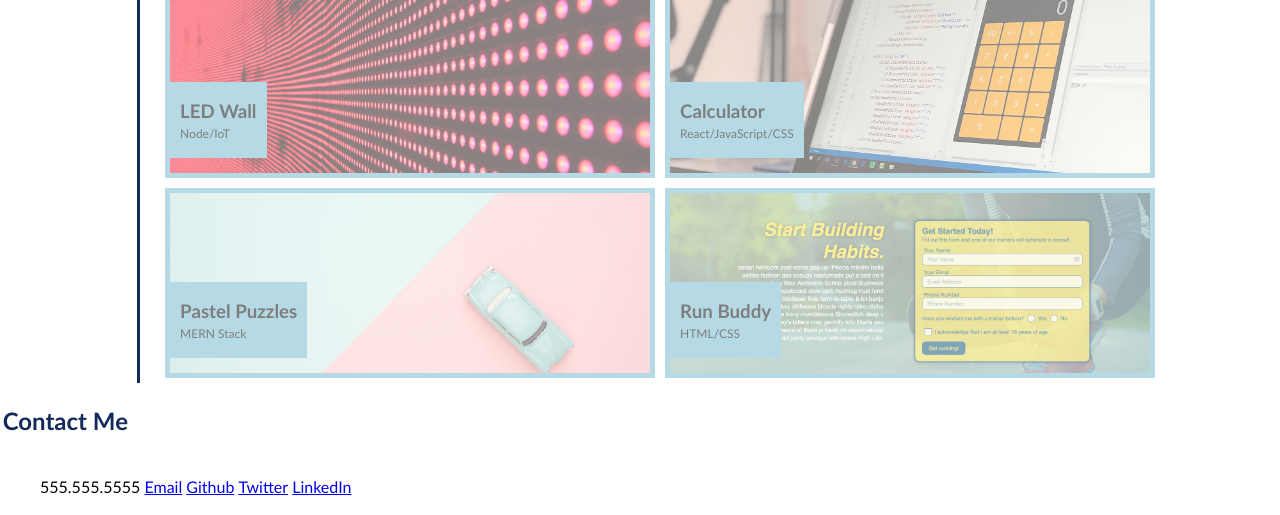
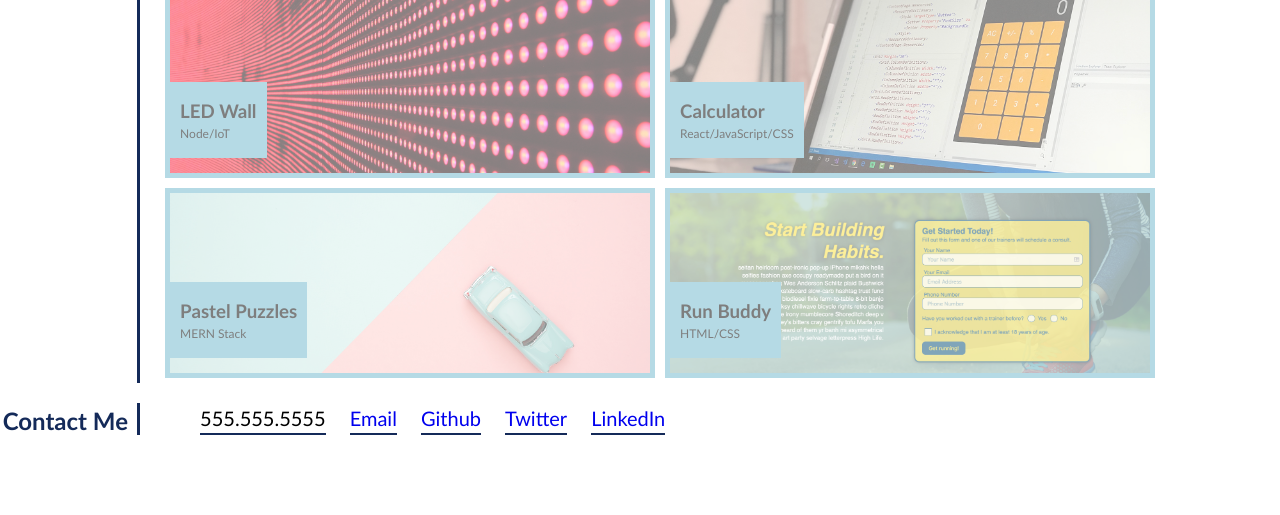
Before and after one commit to dagaab/my-portfolio, a plain HTML site: page starter/index.html in a window 1280 px wide. Shown: the part 1255-1770 px from the top of the page. After the commit the page ends 1714 px from the top, so only its background shows below. Drawn offline with Linux system fonts and the light colour scheme.

Commit message:
added comments to the code

```diff
--- a/starter/css/style.css
+++ b/starter/css/style.css
@@ -8,7 +8,7 @@ body {
   font-family: 'Trebuchet MS', 'Lucida Sans Unicode', 'Lucida Grande', 'Lucida Sans', Arial, sans-serif;
   line-height: 1.5;
 }
-
+/* header and navigation */
 header {
   display: flex;
   align-items: center;
@@ -81,6 +81,7 @@ nav ul li a {
 
 }
 
+/* main content */
 .page-wrapper {
   display: flexbox;
 }
@@ -98,6 +99,7 @@ h2 {
   margin-right: 5px;
 }
 
+/* About section */
 #about p {
   display: inline-block;
   width: 80%;
@@ -106,6 +108,7 @@ h2 {
   color: rgb(20, 42, 89);
 }
 
+/* Work section */
 .projects {
   display: inline-grid;
   grid-template-rows: 400px 200px 200px;
@@ -134,6 +137,7 @@ h2 {
 
 }
 
+/* makes the picture clear */
 #surf-report:hover, #led-wall:hover, #calculator:hover, #pastel-puzzles:hover, #run-buddy:hover {
   opacity: 1;
 }
@@ -184,7 +188,24 @@ h2 {
   margin: 0px;
 }
 
-.page-section ul li {
+/* contact section */
+#contact ul {
   display: inline-block;
+  width: 50%;
+  align-items: center;
+  justify-content: space-evenly;
+  border-left: 3px solid rgb(20, 42, 89);
+  margin-top: 20px;
+}
 
+#contact ul li {
+  display: inline-block;
+  cursor: pointer;
+  border-bottom: 2px solid rgb(20, 42, 89);
+  margin-left: 20px;
+  font-size: 20px;
 }
+
+#contact ul li a {
+  text-decoration: none;
+}
--- a/starter/index.html
+++ b/starter/index.html
@@ -26,7 +26,7 @@
           <a href="#contact">Contact Me</a>
         </li>
         <li>
-          <a href="">Resume</a>
+          <a href="">Resume</a> <!--Resume to be added-->
         </li>
       </ul>
 
@@ -88,10 +88,7 @@
           </div>
         </div>
         </div>
-        </section>
-
     </section>
-
     <!-- contact -->
     <section class="page-section" id="contact">
       <h2>Contact Me</h2>
@@ -103,7 +100,6 @@
         <li><a href="www.linkedin.com/in/dagmara-abramowicz-1b91131a2">LinkedIn</a></li>
       </ul>
     </section>
-  </main>
+   </main>
 </body>
-
 </html>
```
